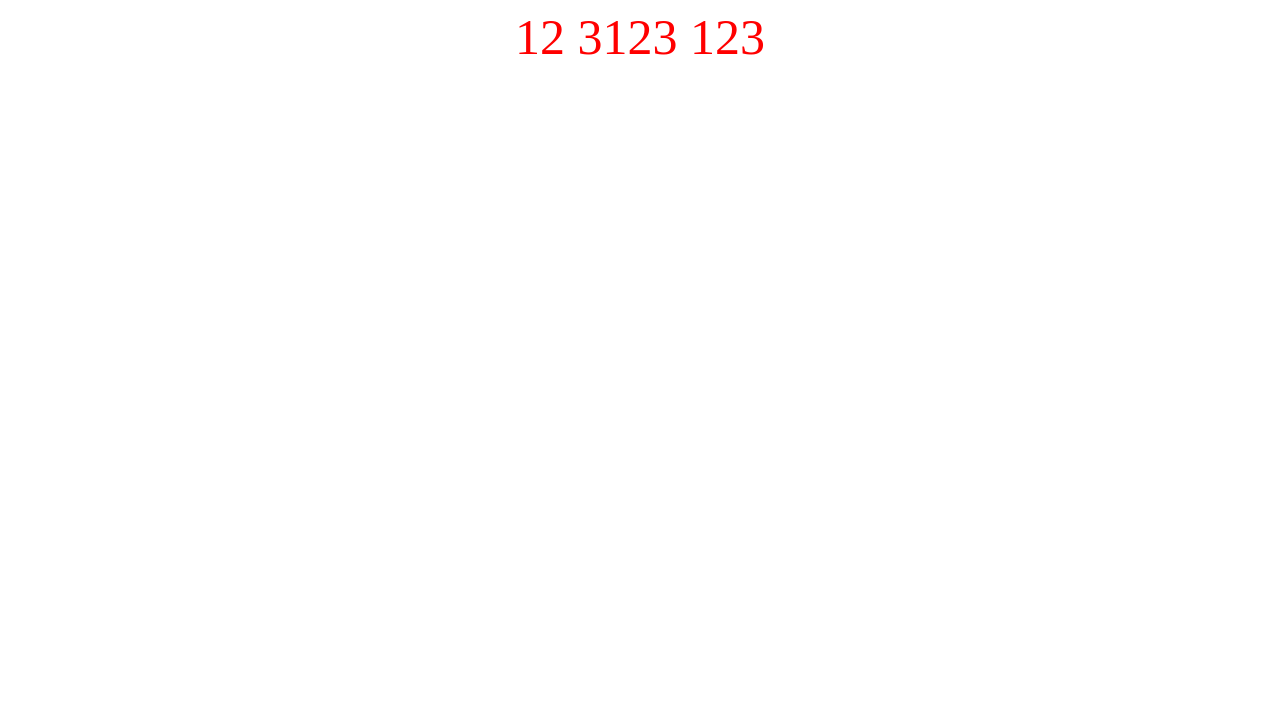
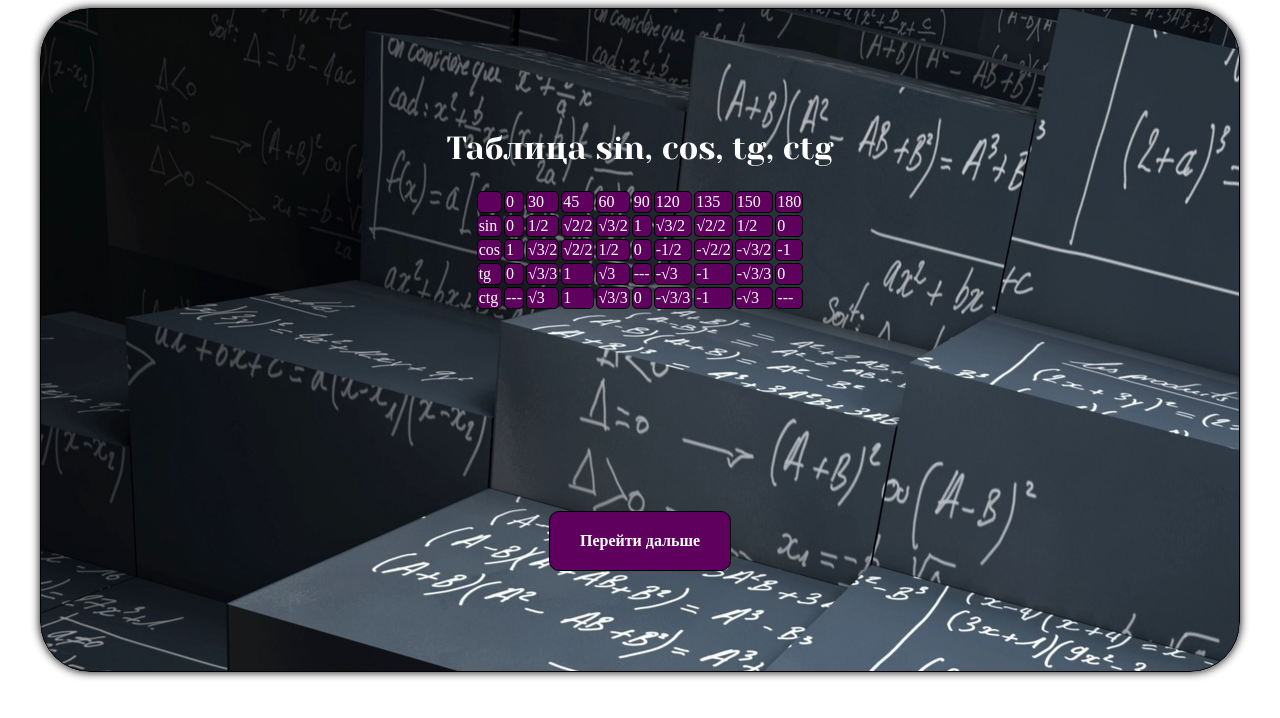
Before and after one commit to VeryBaguette/Nis-site, a website: page #src/index.html in a window 1280 px wide. Drawn offline with nearby package versions, Linux system fonts and the light colour scheme; files that its build step writes are made by us from their sources.

Commit message:
school project is done

```diff
--- a/#src/index.html
+++ b/#src/index.html
@@ -4,11 +4,86 @@
     <meta charset="UTF-8" />
     <meta http-equiv="X-UA-Compatible" content="IE=edge" />
     <meta name="viewport" content="width=device-width, initial-scale=1.0" />
-    <title>Document</title>
+    <title>main</title>
     <link rel="stylesheet" href="css/style.css" />
+    <link
+      href="https://fonts.googleapis.com/css2?family=Yeseva+One&display=swap"
+      rel="stylesheet"
+    />
+    <link
+      href="https://fonts.googleapis.com/css2?family=Roboto:wght@400;700;900&display=swap"
+      rel="stylesheet"
+    />
   </head>
   <body>
-    12 3123 123
+    <div class="container">
+      <div class="table__wrapper">
+        <h1 class="table__title title">Таблица sin, cos, tg, ctg</h1>
+        <table>
+          <tr>
+            <td></td>
+            <td>0</td>
+            <td>30</td>
+            <td>45</td>
+            <td>60</td>
+            <td>90</td>
+            <td>120</td>
+            <td>135</td>
+            <td>150</td>
+            <td>180</td>
+          </tr>
+          <tr>
+            <td>sin</td>
+            <td>0</td>
+            <td>1/2</td>
+            <td>√2/2</td>
+            <td>√3/2</td>
+            <td>1</td>
+            <td>√3/2</td>
+            <td>√2/2</td>
+            <td>1/2</td>
+            <td>0</td>
+          </tr>
+          <tr>
+            <td>cos</td>
+            <td>1</td>
+            <td>√3/2</td>
+            <td>√2/2</td>
+            <td>1/2</td>
+            <td>0</td>
+            <td>-1/2</td>
+            <td>-√2/2</td>
+            <td>-√3/2</td>
+            <td>-1</td>
+          </tr>
+          <tr>
+            <td>tg</td>
+            <td>0</td>
+            <td>√3/3</td>
+            <td>1</td>
+            <td>√3</td>
+            <td>---</td>
+            <td>-√3</td>
+            <td>-1</td>
+            <td>-√3/3</td>
+            <td>0</td>
+          </tr>
+          <tr>
+            <td>ctg</td>
+            <td>---</td>
+            <td>√3</td>
+            <td>1</td>
+            <td>√3/3</td>
+            <td>0</td>
+            <td>-√3/3</td>
+            <td>-1</td>
+            <td>-√3</td>
+            <td>---</td>
+          </tr>
+        </table>
+        <a href="second.html" class="btn">Перейти дальше</a>
+      </div>
+    </div>
     <script src="js/script.js"></script>
   </body>
 </html>
--- a/#src/sass/style.sass
+++ b/#src/sass/style.sass
@@ -1,4 +1,62 @@
-body
-    text-align: center
-    color: red
-    font-size: 50px
+.container
+    max-width: 1200px
+    margin: 0 auto
+
+.title
+    font-family: Yeseva One
+    font-weight: 550
+    color: #fff
+
+td
+    border: 1px solid #000000
+    border-radius: 5px
+    background-color: #5f005f
+    color: #fff
+
+.table
+    &__wrapper
+        display: flex
+        flex-direction: column
+        justify-content: space-around
+        align-items: center
+        background: url("/img/bodyImage.jpg")
+        padding: 100px 0px
+        border: 1px solid
+        border-radius: 50px
+        box-shadow: 0 0 10px rgba(0,0,0,2.5)
+
+.btn
+    border: 1px #000 solid
+    border-radius: 10px
+    margin-top: 200px
+    padding: 20px 30px
+    background-color: #5f005f
+    font-weight: 600
+    color: #fff
+    cursor: pointer
+    text-decoration: none
+
+.second
+    &__wrapper
+        display: flex
+        flex-direction: column
+        justify-content: space-around
+        align-items: center
+        font-family: Roboto
+        font-size: 20px
+        font-weight: 600
+        padding: 100px
+        box-shadow: 0 0 10px rgba(0,0,0,2.5)
+
+.third
+    &__wrapper
+        display: flex
+        flex-direction: column
+        justify-content: space-around
+        align-items: center
+        font-family: Roboto
+        font-size: 20px
+        font-weight: 600
+
+a
+    text-decoration: none
```
Also changed, not shown: #src/second.html (added, +32 -0 lines), #src/third.html (added, +34 -0 lines), gulpfile.js (+8 -1 lines), #src/img/bodyImage.jpg (added), #src/img/question.jpg (added).
